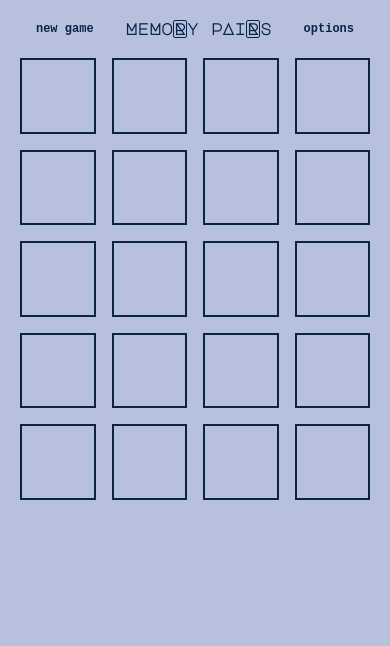
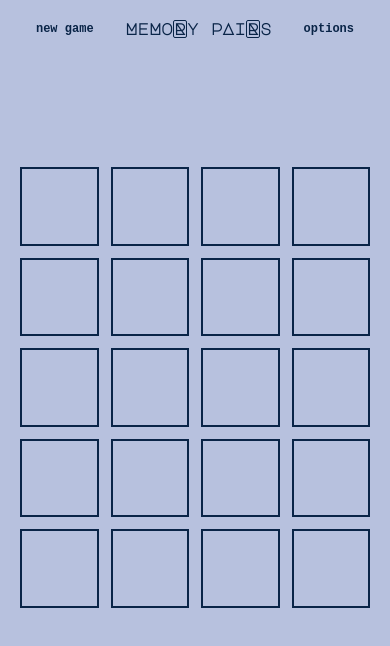
Before and after one commit to blue-keyboard/memory-pairs, a plain HTML site: page index.html in a window 390 px wide. Drawn offline with Linux system fonts and the light colour scheme; a web font is replaced by a local one.

Commit message:
minor changes

```diff
--- a/style.css
+++ b/style.css
@@ -8,7 +8,7 @@ body {
 }
 
 #header {
-    margin: 40px 0;
+    margin-top: 40px;
     display: flex;
     align-items: center;
     font-family: monospace;
@@ -42,10 +42,14 @@ body {
 
 .wrapper {
     width: 1000px;
-    margin: 0 20px
+    height: 85vh;
+    margin: 0 20px;
+    display: flex;
+    flex-direction: column;
 }
 
 .board {
+    margin: auto 0;
     display: grid;
     grid-template-columns: repeat(5, 1fr);
     grid-gap: 1rem
@@ -55,7 +59,7 @@ body {
     .board {
         display: grid;
         grid-template-columns: repeat(4, 1fr);
-        grid-gap: 1rem
+        grid-gap: 1rem;
     }
 
     #title {
@@ -71,6 +75,10 @@ body {
 }
 
 @media (max-width: 450px) {
+
+    .board {
+        grid-gap: 12px;
+    }
 
     #header {
         margin: 20px 0;
```
